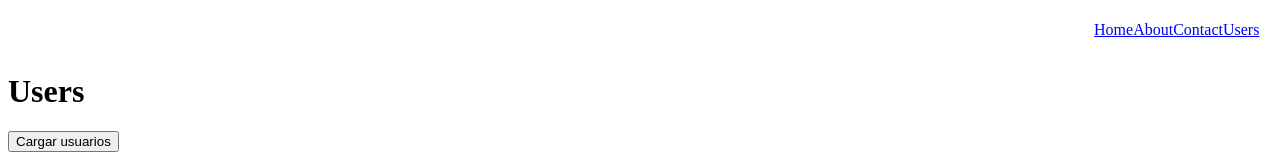
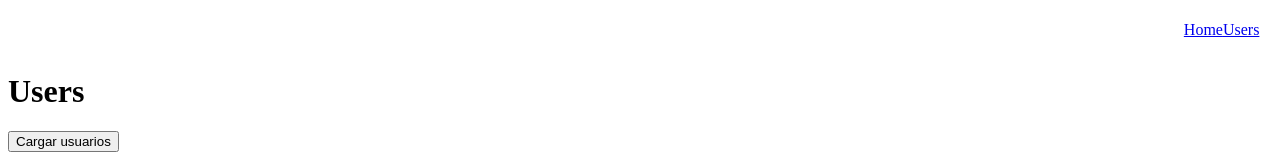
Before and after one commit to Ashmed-Barreiro/REACT, a React (Vite) app in the folder mi-app/: page /users in a window 1280 px wide. Shown: the top 160 px of the page. Built offline with nearby package versions, Linux system fonts and the light colour scheme.

Commit message:
Falta mostrar el details

```diff
--- a/mi-app/src/App.jsx
+++ b/mi-app/src/App.jsx
@@ -2,7 +2,6 @@ import { Routes, Route } from "react-router-dom";
 import AppLayout from "./layout/AppLayout";
 import Home from "./pages/Home";
 import About from "./pages/About";
-import Contact from "./pages/Contact";
 import Users from "./pages/Users";
 
 export default function App() {
@@ -10,9 +9,8 @@ export default function App() {
     <AppLayout>
       <Routes>
         <Route  path="/" element={<Home />} />
-        <Route path="/about" element={<About />} />
-        <Route path="/contact" element={<Contact />} />
         <Route path="/users" element ={<Users />}/>
+        <Route path="*" element={<About />} />
       </Routes>
     </AppLayout>
   );
--- a/mi-app/src/components/Navbar.jsx
+++ b/mi-app/src/components/Navbar.jsx
@@ -5,8 +5,6 @@ export default function Navbar() {
   return (
     <nav>
       <NavLink to="/" end>Home</NavLink>
-      <NavLink to="/about">About</NavLink>
-      <NavLink to="/contact">Contact</NavLink>
       <NavLink to="/users">Users</NavLink>
     </nav>
   );
--- a/mi-app/src/pages/About.jsx
+++ b/mi-app/src/pages/About.jsx
@@ -1,3 +1,3 @@
 export default function About() {
-  return <h1>About</h1>;
+  return <h1>PAGE NO FOUND 404</h1>;
 }
--- a/mi-app/src/pages/Contact.jsx
+++ /dev/null
@@ -1,3 +0,0 @@
-export default function Contact() {
-  return <h1>Contact</h1>;
-}
--- a/mi-app/src/pages/Users.jsx
+++ b/mi-app/src/pages/Users.jsx
@@ -1,4 +1,5 @@
 import { useState } from "react";
+import { Link, NavLink } from "react-router-dom";
 
 export default function Users() {
   const [users, setUsers] = useState([]);
@@ -25,8 +26,13 @@ export default function Users() {
       </button>
 
       <ul>
-        {users.map((user) => (
-          <li key={user.id}>{user.name}</li>
+        {users.map((user) =>(
+          <li key={user.id}>
+            Nombre: {user.name}<br></br>
+            Email: {user.email}<br></br>
+            <NavLink to ="/details/{}">Detalles </NavLink>
+            <br />
+          </li>
         ))}
       </ul>
     </div>
```
